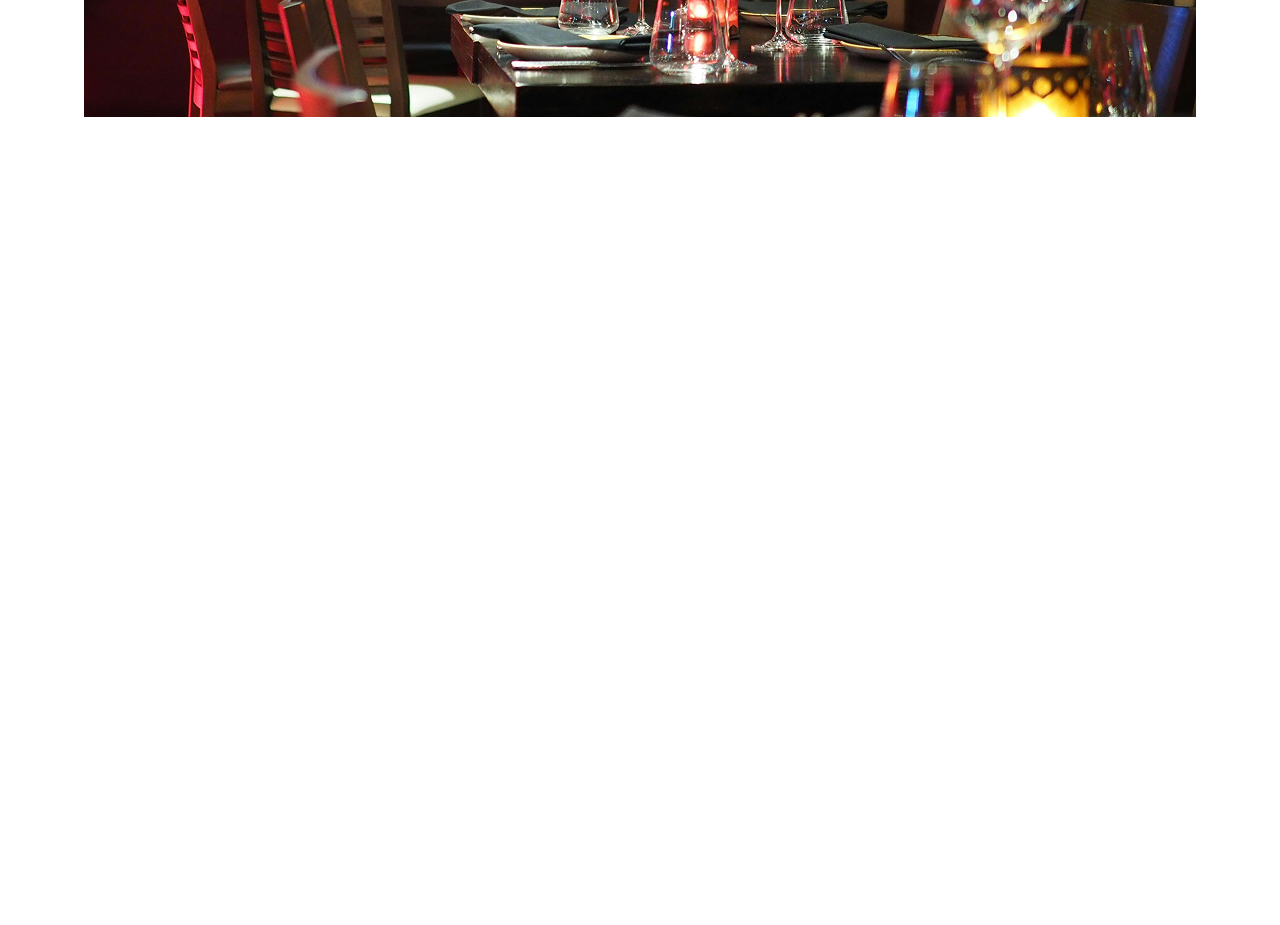
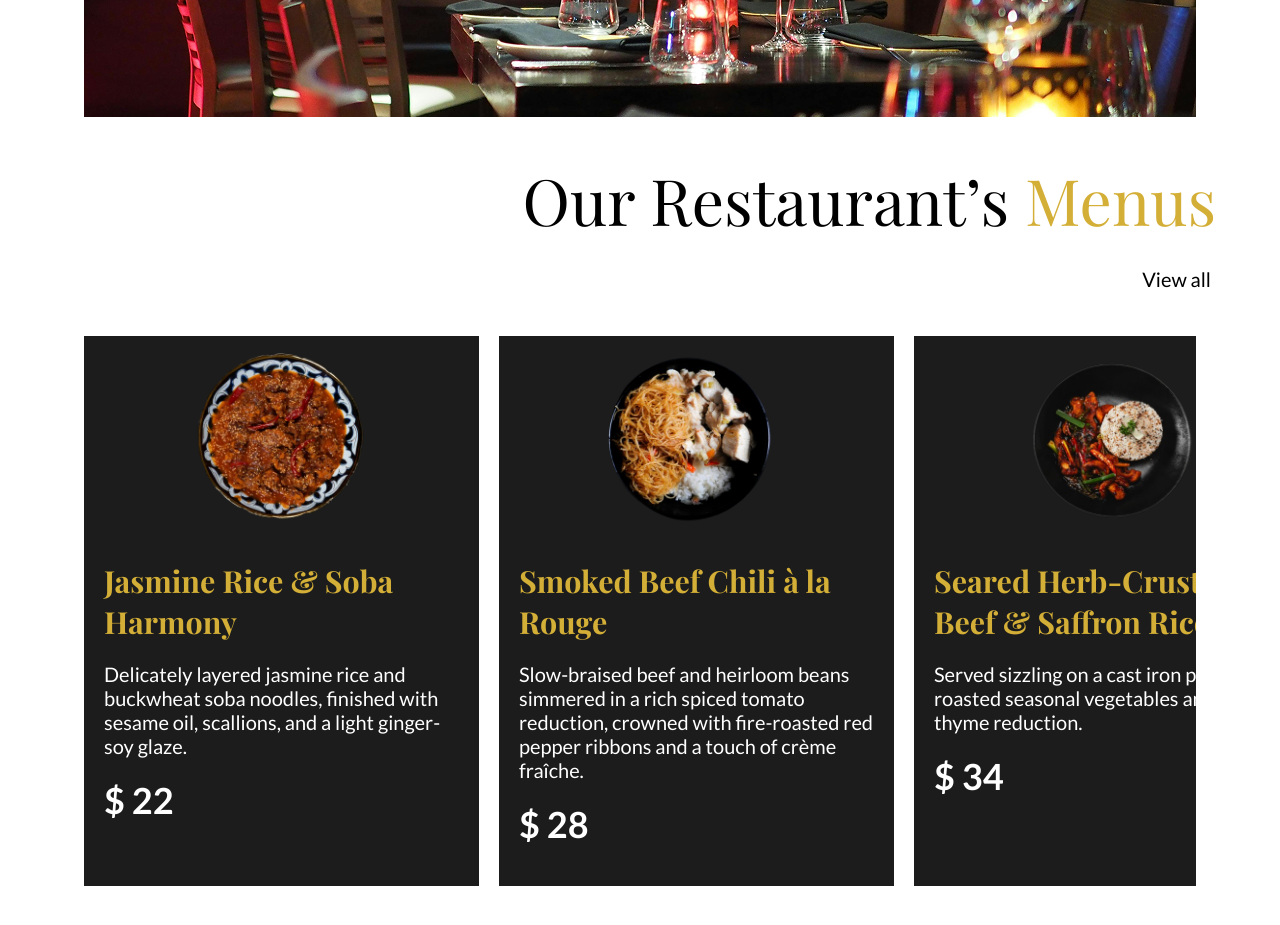
Before and after one commit to Bintooot/velienne, a React (Vite) app: page / in a window 1280 px wide. Shown: the part 1580-2505 px from the top of the page. Before the commit the page ends 1717 px from the top, so only its background shows below. Built offline with nearby package versions, Linux system fonts and the light colour scheme; a web font is replaced by a local one.

Commit message:
adding menu section

```diff
--- a/src/App.jsx
+++ b/src/App.jsx
@@ -1,12 +1,14 @@
 import React from "react";
 import Hero from "./components/Sections/Hero/Hero";
 import AboutUs from "./components/Sections/Aboutus/AboutUs";
+import Menu from "./components/Sections/Menu/Menu";
 
 const App = () => {
   return (
     <div>
       <Hero />
       <AboutUs />
+      <Menu />
     </div>
   );
 };
--- /dev/null
+++ b/src/components/MenuCard/MenuCard.jsx
@@ -0,0 +1,21 @@
+import React from "react";
+import "./Menucard.css";
+
+const MenuCard = (props) => {
+  return (
+    <div className="card-wrapper">
+      <div className="card-content">
+        <img src={props.image} alt={props.alt} width={200} height={200} />
+        <div className="card-details">
+          <h3>{props.title}</h3>
+          <p>{props.description}</p>
+          <h4>
+            $ <span>{props.price}</span>
+          </h4>
+        </div>
+      </div>
+    </div>
+  );
+};
+
+export default MenuCard;
--- /dev/null
+++ b/src/components/MenuCard/Menucard.css
@@ -0,0 +1,46 @@
+.card-wrapper {
+  width: 395px;
+  min-height: 550px;
+  background-color: #1c1c1c;
+  flex-shrink: 0;
+  position: relative;
+  overflow: visible;
+}
+
+.card-wrapper > .card-content > img {
+  width: 200px;
+  height: 200px;
+  object-fit: cover;
+}
+
+.card-wrapper > .card-content {
+  position: absolute;
+  color: #fff;
+  text-align: center;
+  z-index: 1;
+}
+
+.card-details {
+  text-align: start;
+  padding: 20px;
+  display: flex;
+  flex-direction: column;
+  justify-content: center;
+  gap: 20px;
+}
+
+.card-details > h3 {
+  font-size: 1.9rem;
+  color: #d4af37;
+  font-family: var(--font-playfair);
+}
+
+.card-details > p {
+  font-size: 1.25rem;
+  font-family: var(--font-lato);
+}
+
+.card-details > h4 {
+  font-size: 2.25rem;
+  font-family: var(--font-lato);
+}
--- a/src/components/Sections/AboutUs/AboutUs.jsx
+++ b/src/components/Sections/AboutUs/AboutUs.jsx
@@ -1,7 +1,6 @@
 import React from "react";
 import "./AboutUs.css";
 import zigzagline from "../../../assets/zigzag-line.svg";
-import table from "../../../assets/table.jpg";
 
 const AboutUs = () => {
   return (
--- /dev/null
+++ b/src/components/Sections/Menu/Menu.css
@@ -0,0 +1,42 @@
+.menu-wrapper {
+  margin: 0 auto;
+  width: 90%;
+}
+
+.menu-wrapper > .menu-header > h2 {
+  padding: 20px 0;
+  font-size: 4rem;
+  text-align: end;
+  font-family: var(--font-playfair);
+  font-weight: 100;
+}
+
+.menu-wrapper > .menu-header > h2 > span {
+  color: #d4af37;
+}
+
+.menu-wrapper > .menu-header > p {
+  font-size: 1.25rem;
+  padding: 5px;
+  text-align: end;
+  font-family: var(--font-lato);
+}
+
+.menu-wrapper > .menu-header > p:hover {
+  color: #d4af37;
+  cursor: pointer;
+  text-decoration: underline;
+}
+
+.menu-content {
+  width: 100%;
+  margin: 20px 0;
+  padding: 20px;
+}
+
+.menu-content > .menu-items {
+  display: flex;
+  overflow-x: auto;
+  flex-wrap: nowrap;
+  gap: 20px;
+}
--- /dev/null
+++ b/src/components/Sections/Menu/Menu.jsx
@@ -0,0 +1,36 @@
+import React, { useState } from "react";
+import "./Menu.css";
+import MenuCard from "../../../components/MenuCard/MenuCard";
+import { dishData } from "../../../utils/MenuData.js";
+
+const Menu = () => {
+  const [data] = useState(dishData);
+
+  console.log(dishData);
+  return (
+    <section className="menu-wrapper">
+      <div className="menu-header">
+        <h2>
+          Our Restaurant’s <span>Menus</span>
+        </h2>
+        <p>View all</p>
+      </div>
+      <div className="menu-content">
+        <div className="menu-items">
+          {data.map((dish, index) => (
+            <MenuCard
+              key={index}
+              image={dish.image}
+              alt={dish.alt}
+              title={dish.title}
+              description={dish.description}
+              price={dish.price}
+            />
+          ))}
+        </div>
+      </div>
+    </section>
+  );
+};
+
+export default Menu;
--- /dev/null
+++ b/src/utils/MenuData.js
@@ -0,0 +1,46 @@
+import dish1 from "../assets/dish-1.png";
+import dish2 from "../assets/dish-2.png";
+import dish3 from "../assets/dish-3.png";
+
+export const dishData = [
+  {
+    image: dish1,
+    alt: "dish1.png",
+    title: "Jasmine Rice & Soba Harmony",
+    description:
+      "Delicately layered jasmine rice and buckwheat soba noodles, finished with sesame oil, scallions, and a light ginger-soy glaze.",
+    price: 22,
+  },
+  {
+    image: dish2,
+    alt: "dish1.png",
+    title: "Smoked Beef Chili à la Rouge",
+    description:
+      "Slow-braised beef and heirloom beans simmered in a rich spiced tomato reduction, crowned with fire-roasted red pepper ribbons and a touch of crème fraîche.",
+    price: 28,
+  },
+  {
+    image: dish3,
+    alt: "dish1.png",
+    title: "Seared Herb-Crusted Beef & Saffron Rice",
+    description:
+      "Served sizzling on a cast iron pan with roasted seasonal vegetables and a garlic-thyme reduction.",
+    price: 34,
+  },
+  {
+    image: dish2,
+    alt: "dish1.png",
+    title: "Smoked Beef Chili à la Rouge",
+    description:
+      "Slow-braised beef and heirloom beans simmered in a rich spiced tomato reduction, crowned with fire-roasted red pepper ribbons and a touch of crème fraîche.",
+    price: 28,
+  },
+  {
+    image: dish1,
+    alt: "dish1.png",
+    title: "Jasmine Rice & Soba Harmony",
+    description:
+      "Delicately layered jasmine rice and buckwheat soba noodles, finished with sesame oil, scallions, and a light ginger-soy glaze.",
+    price: 22,
+  },
+];
```
